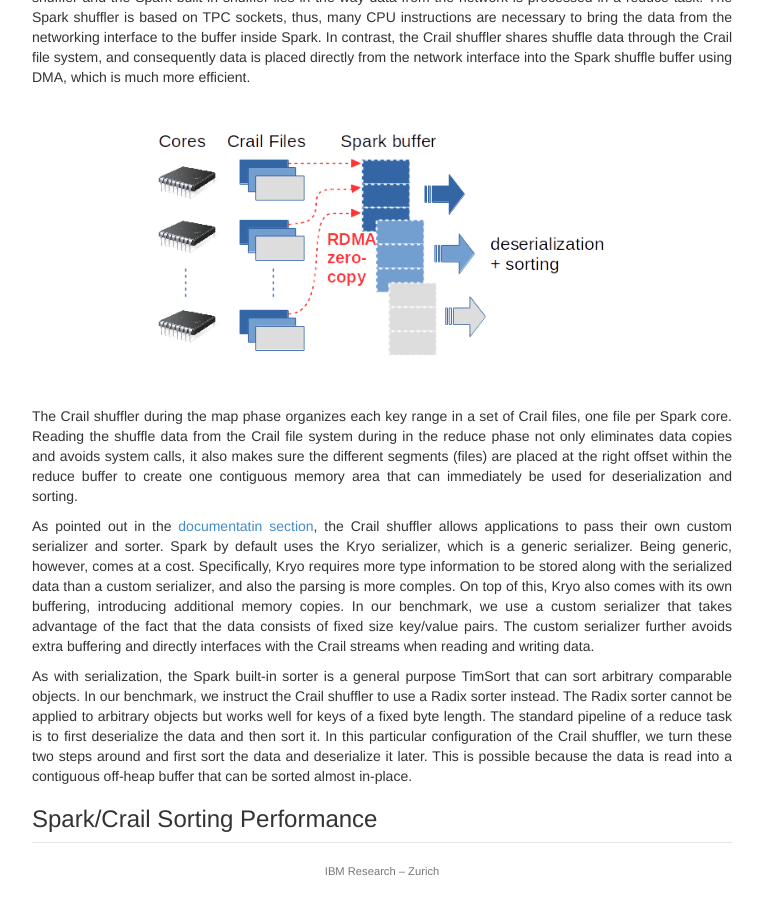
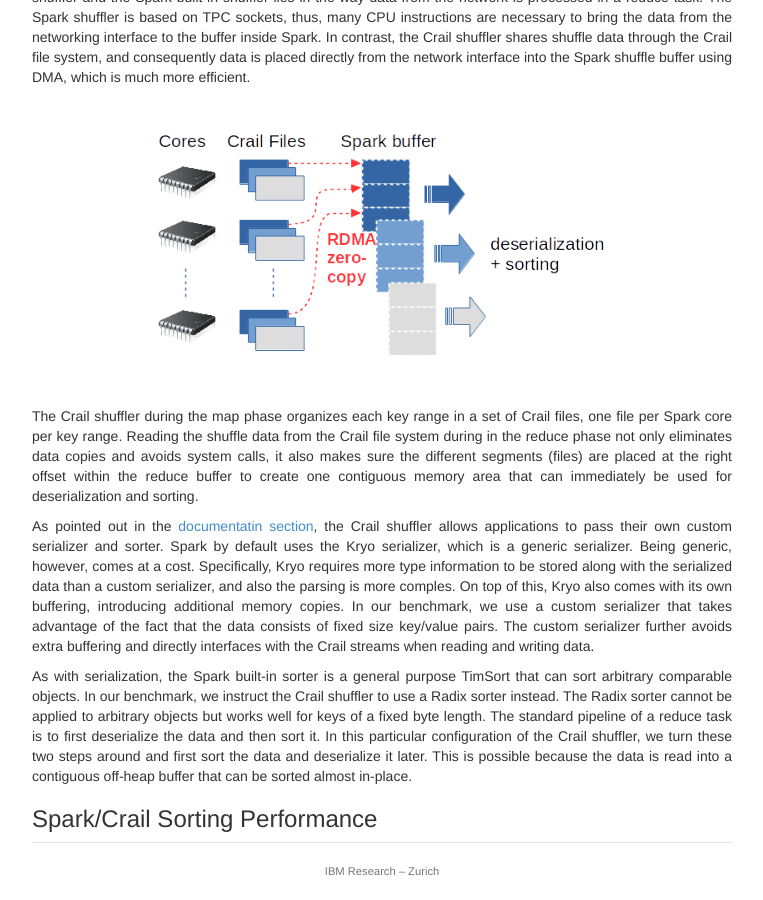
Before and after one commit to apache/incubator-crail-website, a Jekyll site: the page built from _posts/blog/2017-01-1-sorting.md, in a window 1280 px wide and 900 px high, scrolled down 2506 px. Shown: the whole window, without its empty margins (258-1021 px from the left). Built offline with Jekyll 4.4.1, drawn with Linux system fonts in a browser that asks for light colours.

Commit message:
Update 2017-01-1-sorting.md

```diff
--- a/_posts/blog/2017-01-1-sorting.md
+++ b/_posts/blog/2017-01-1-sorting.md
@@ -153,7 +153,7 @@
 
 <div style="text-align: justify">
 <p>
-The Crail shuffler during the map phase organizes each key range in a set of Crail files, one file per Spark core. Reading the shuffle data from the Crail file system during in the reduce phase not only eliminates data copies and avoids system calls, it also makes sure the different segments (files) are placed at the right offset within the reduce buffer to create one contiguous memory area that can immediately be used for deserialization and sorting.
+The Crail shuffler during the map phase organizes each key range in a set of Crail files, one file per Spark core per key range. Reading the shuffle data from the Crail file system during in the reduce phase not only eliminates data copies and avoids system calls, it also makes sure the different segments (files) are placed at the right offset within the reduce buffer to create one contiguous memory area that can immediately be used for deserialization and sorting.
 </p>
 
 <p>
```
